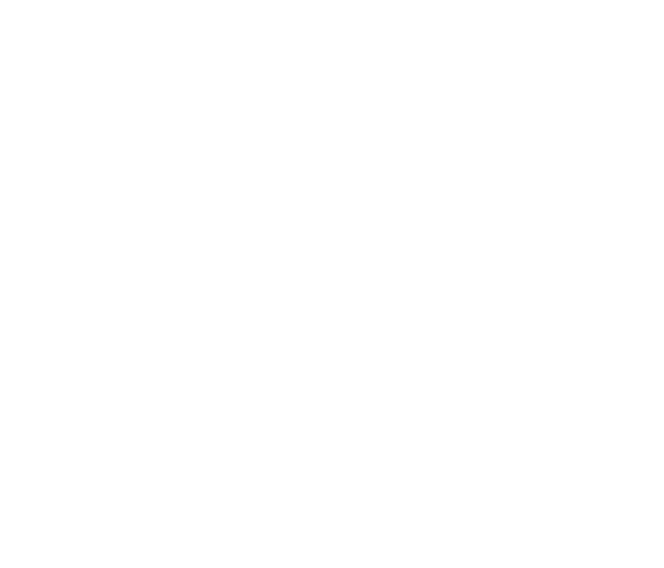
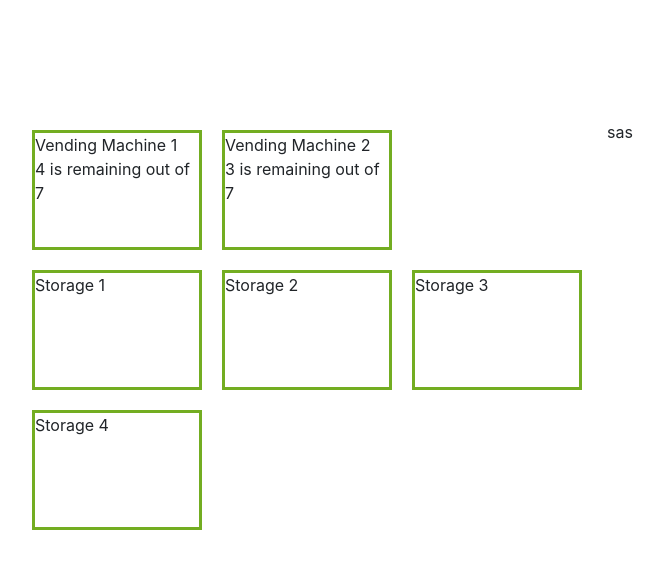
Before and after one commit to sashrika/vending_ui, an Angular app in the folder vending-ui/: page /home in a window 1280 px wide. Before the commit this address led to /. Shown: the top 568 px of the page, without its empty margins (48-712 px from the left). Built offline with nearby package versions, Linux system fonts and the light colour scheme.

Commit message:
added boxes

```diff
--- /dev/null
+++ b/vending-ui/src/app/home/home.component.css
@@ -0,0 +1,15 @@
+.floating-box {
+    display: inline-block;
+    width: 170px;
+    height: 120px;
+    margin: 10px;
+    border: 3px solid #73AD21;
+}
+
+.after-box {
+    border: 3px solid red;
+}
+
+.top-space{
+    margin-top: 120px;
+}
--- /dev/null
+++ b/vending-ui/src/app/home/home.component.html
@@ -0,0 +1,25 @@
+<div class = "container">
+	<div class="row">
+    <div class="col top-space">
+        <div class="row">
+            <div class="floating-box">
+                Vending Machine 1
+                <p>{{vending_1.remaining}} is remaining out of {{vending_1.max}}</p>
+            </div>
+            <div class="floating-box">
+              Vending Machine 2
+              <p>{{vending_2.remaining}} is remaining out of {{vending_2.max}}</p>
+            </div>
+        </div>
+        <div class="row">
+            <div class="floating-box">Storage 1</div>
+            <div class="floating-box">Storage 2</div>
+            <div class="floating-box">Storage 3</div>
+            <div class="floating-box">Storage 4</div>
+        </div>
+    </div>
+    <div class="col top-space">
+      sas
+    </div>
+	</div>
+</div>
--- /dev/null
+++ b/vending-ui/src/app/home/home.component.ts
@@ -0,0 +1,28 @@
+import { Component, OnInit } from '@angular/core';
+import { VendingMetaData } from "../vending_metadata";
+
+@Component({
+  selector: 'app-home',
+  templateUrl: './home.component.html',
+  styleUrls: ['./home.component.css']
+})
+export class HomeComponent implements OnInit {
+
+  public vending_1:VendingMetaData;
+  public vending_2:VendingMetaData;
+
+  constructor() {
+   }
+
+  ngOnInit() {
+    this.vending_1 = {
+      max:7,
+      remaining:4
+    };
+    this.vending_2 = {
+      max:7,
+      remaining:3
+    };
+  }
+
+}
--- a/vending-ui/src/app/login/login.component.ts
+++ b/vending-ui/src/app/login/login.component.ts
@@ -18,9 +18,8 @@
     let username = e.target.form[0].value;
     let password = e.target.form[1].value;
     if(username == 'f88' && password == 'f88'){
-      this.router.navigate(['configure-body']);
+      this.router.navigate(['home']);
       this._userService.setUserLoggedIn();
-      alert(this._userService.getUserLoggedIn());
     }
   }
 
--- /dev/null
+++ b/vending-ui/src/app/vending_metadata.ts
@@ -0,0 +1,4 @@
+export class VendingMetaData {
+    public max:number;
+    public remaining:number;
+}
```
Also changed, not shown: vending-ui/src/app/app.module.ts (+9 -2 lines).
